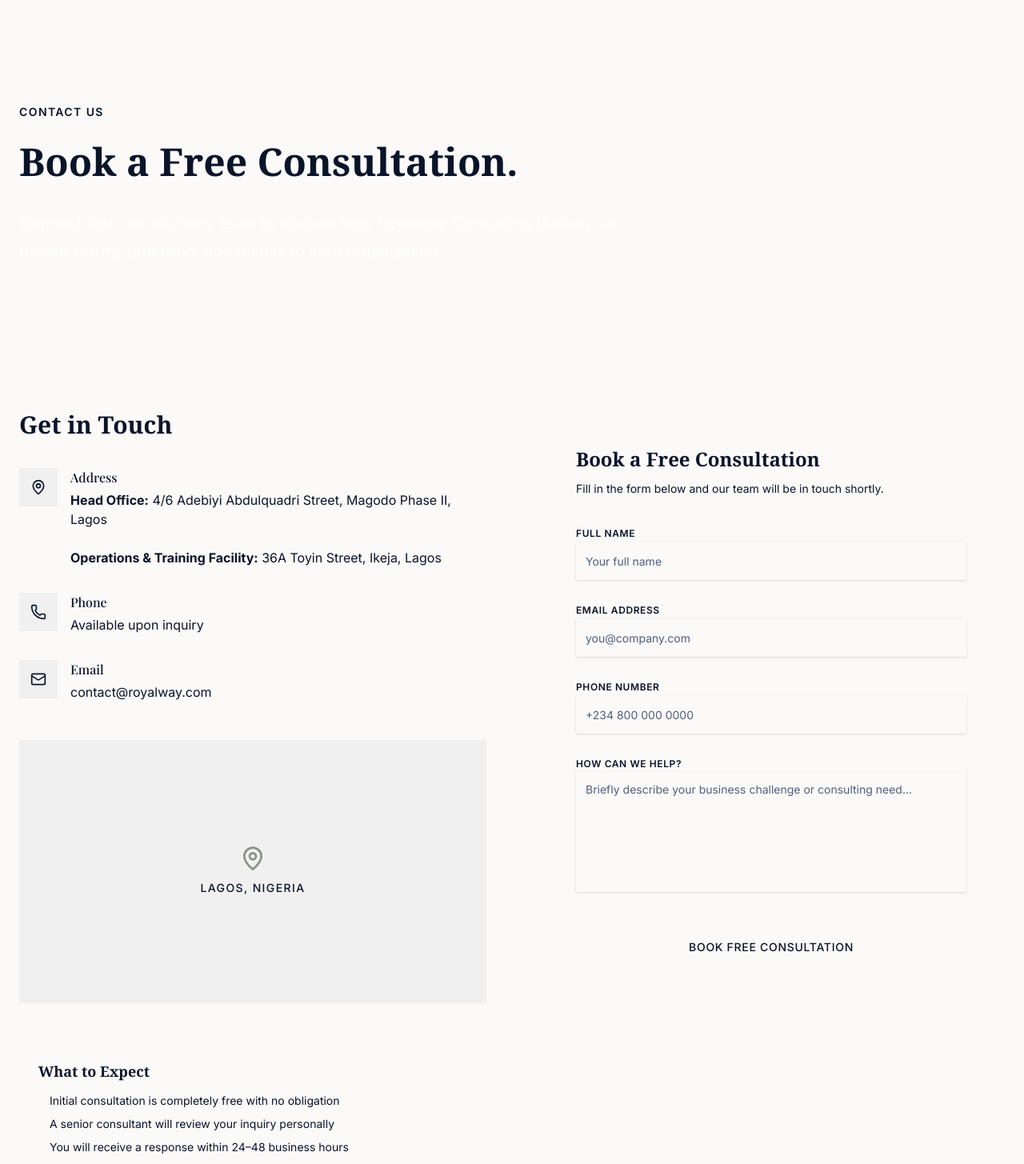
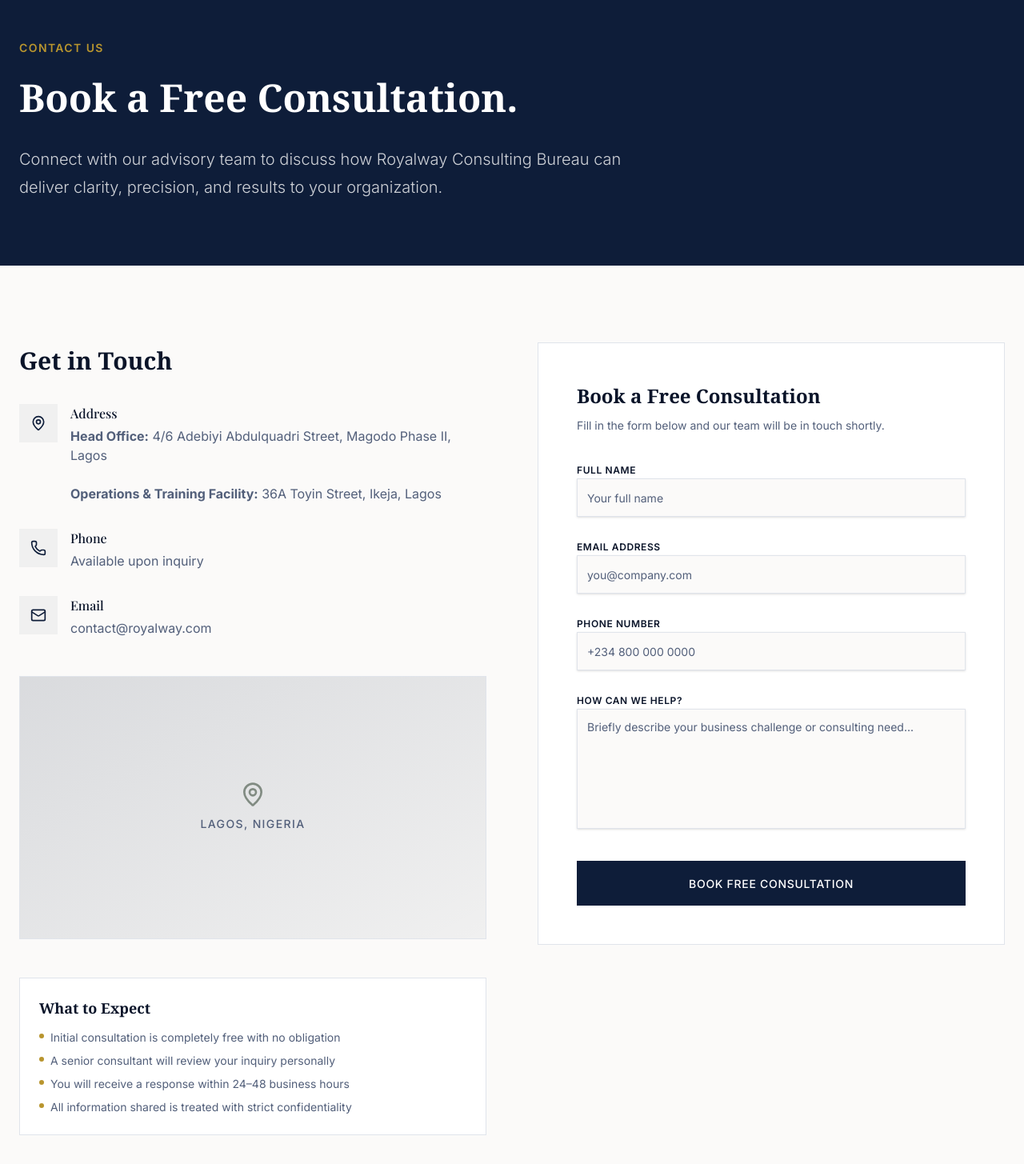
Before and after one commit to BremaBoy/royalwayconslbureau, a React (Vite) app: page /contact in a window 1280 px wide. Shown: the part 120-1575 px from the top of the page at 80% size. Built offline with nearby package versions, Linux system fonts and the light colour scheme; a web font is replaced by a local one.

Commit message:
Remove white space gap above hero sections on sub-pages

```diff
--- a/src/pages/About.module.css
+++ b/src/pages/About.module.css
@@ -3,17 +3,8 @@
    ============================================================ */
 
 .pageWrapper {
-  padding-top: 4rem;
-  padding-bottom: 4rem;
   min-height: 100vh;
-  background-color: var(--background);
-}
-
-@media (min-width: 768px) {
-  .pageWrapper {
-    padding-top: 6rem;
-    padding-bottom: 6rem;
-  }
+  background-color: hsl(var(--background));
 }
 
 .container {
@@ -26,13 +17,13 @@
    HEADER SECTION
    ============================================================ */
 .headerSection {
-  padding: 3rem 0;
+  padding: 4rem 0 3rem 0;
   background-color: rgba(var(--muted-rgb, 240 240 240) / 0.3);
-  border-bottom: 1px solid var(--border);
+  border-bottom: 1px solid hsl(var(--border));
 }
 
 @media (min-width: 768px) {
-  .headerSection { padding: 5rem 0; }
+  .headerSection { padding: 6rem 0 5rem 0; }
 }
 
 .headerContent {
@@ -40,7 +31,7 @@
 }
 
 .sectionLabel {
-  color: var(--secondary);
+  color: hsl(var(--secondary));
   font-weight: 600;
   text-transform: uppercase;
   letter-spacing: 0.1em;
@@ -52,14 +43,14 @@
   font-family: var(--font-serif, Georgia, serif);
   font-size: clamp(2.5rem, 5vw, 3rem);
   font-weight: 700;
-  color: var(--foreground);
+  color: hsl(var(--foreground));
   margin-bottom: 1.5rem;
   line-height: 1.2;
 }
 
 .subtext {
   font-size: 1.25rem;
-  color: var(--muted-foreground);
+  color: hsl(var(--muted-foreground));
   line-height: 1.75;
 }
 
@@ -89,7 +80,7 @@
 .sectionLine {
   width: 3rem;
   height: 0.25rem;
-  background-color: var(--secondary);
+  background-color: hsl(var(--secondary));
   margin-bottom: 2rem;
 }
 
@@ -97,12 +88,12 @@
   font-family: var(--font-serif, Georgia, serif);
   font-size: 1.875rem;
   font-weight: 700;
-  color: var(--foreground);
+  color: hsl(var(--foreground));
   margin-bottom: 1.5rem;
 }
 
 .paragraphText {
-  color: var(--muted-foreground);
+  color: hsl(var(--muted-foreground));
   line-height: 1.75;
   font-size: 1.125rem;
 }
@@ -157,8 +148,8 @@
    ============================================================ */
 .leadershipSection {
   padding: 4rem 0;
-  background-color: var(--primary);
-  color: var(--primary-foreground);
+  background-color: hsl(var(--primary));
+  color: hsl(var(--primary-foreground));
 }
 
 @media (min-width: 768px) {
@@ -236,7 +227,7 @@
 }
 
 .execRole {
-  color: var(--secondary);
+  color: hsl(var(--secondary));
   font-weight: 500;
   font-size: 0.875rem;
   text-transform: uppercase;
@@ -303,7 +294,7 @@
   font-family: var(--font-serif, Georgia, serif);
   font-size: 1.25rem;
   font-weight: 700;
-  color: var(--secondary);
+  color: hsl(var(--secondary));
 }
 
 .execListCardName {
@@ -314,7 +305,7 @@
 }
 
 .execListCardRole {
-  color: var(--secondary);
+  color: hsl(var(--secondary));
   font-weight: 500;
   font-size: 0.75rem;
   text-transform: uppercase;
--- a/src/pages/Contact.module.css
+++ b/src/pages/Contact.module.css
@@ -3,17 +3,8 @@
    ============================================================ */
 
 .pageWrapper {
-  padding-top: 4rem;
-  padding-bottom: 4rem;
   min-height: 100vh;
-  background-color: var(--background);
-}
-
-@media (min-width: 768px) {
-  .pageWrapper {
-    padding-top: 6rem;
-    padding-bottom: 6rem;
-  }
+  background-color: hsl(var(--background));
 }
 
 .container {
@@ -26,13 +17,13 @@
    HEADER SECTION
    ============================================================ */
 .headerSection {
-  padding: 3rem 0;
-  background-color: var(--primary);
-  color: var(--primary-foreground);
+  padding: 4rem 0 3rem 0;
+  background-color: hsl(var(--primary));
+  color: hsl(var(--primary-foreground));
 }
 
 @media (min-width: 768px) {
-  .headerSection { padding: 5rem 0; }
+  .headerSection { padding: 6rem 0 5rem 0; }
 }
 
 .headerContent {
@@ -40,7 +31,7 @@
 }
 
 .sectionLabel {
-  color: var(--secondary);
+  color: hsl(var(--secondary));
   font-weight: 600;
   text-transform: uppercase;
   letter-spacing: 0.1em;
@@ -95,7 +86,7 @@
   font-family: var(--font-serif, Georgia, serif);
   font-size: 1.875rem;
   font-weight: 700;
-  color: var(--foreground);
+  color: hsl(var(--foreground));
   margin-bottom: 2rem;
 }
 
@@ -119,34 +110,34 @@
   align-items: center;
   justify-content: center;
   flex-shrink: 0;
-  color: var(--primary);
+  color: hsl(var(--primary));
 }
 
 .contactItemTitle {
   font-weight: 500;
-  color: var(--foreground);
+  color: hsl(var(--foreground));
   margin-bottom: 0.25rem;
 }
 
 .contactItemText {
-  color: var(--muted-foreground);
+  color: hsl(var(--muted-foreground));
 }
 
 .contactLink {
-  color: var(--muted-foreground);
+  color: hsl(var(--muted-foreground));
   text-decoration: none;
   transition: color 0.2s;
 }
 
 .contactLink:hover {
-  color: var(--primary);
+  color: hsl(var(--primary));
 }
 
 /* Map Placeholder */
 .mapPlaceholder {
   background-color: rgba(var(--muted-rgb, 240 240 240) / 1);
   aspect-ratio: 16/9;
-  border: 1px solid var(--border);
+  border: 1px solid hsl(var(--border));
   display: flex;
   align-items: center;
   justify-content: center;
@@ -158,7 +149,7 @@
   position: absolute;
   inset: 0;
   opacity: 0.1;
-  background: linear-gradient(to bottom right, var(--primary), transparent);
+  background: linear-gradient(to bottom right, hsl(var(--primary)), transparent);
 }
 
 .mapContent {
@@ -175,15 +166,15 @@
 .mapText {
   font-size: 0.875rem;
   font-weight: 500;
-  color: var(--muted-foreground);
+  color: hsl(var(--muted-foreground));
   text-transform: uppercase;
   letter-spacing: 0.1em;
 }
 
 /* Consultation Note */
 .noteBox {
-  background-color: var(--card);
-  border: 1px solid var(--border);
+  background-color: hsl(var(--card));
+  border: 1px solid hsl(var(--border));
   padding: 1.5rem;
 }
 
@@ -191,7 +182,7 @@
   font-family: var(--font-serif, Georgia, serif);
   font-size: 1.125rem;
   font-weight: 600;
-  color: var(--foreground);
+  color: hsl(var(--foreground));
   margin-bottom: 0.75rem;
 }
 
@@ -199,7 +190,7 @@
   display: flex;
   flex-direction: column;
   gap: 0.5rem;
-  color: var(--muted-foreground);
+  color: hsl(var(--muted-foreground));
   font-size: 0.875rem;
 }
 
@@ -213,7 +204,7 @@
   width: 0.375rem;
   height: 0.375rem;
   border-radius: 9999px;
-  background-color: var(--secondary);
+  background-color: hsl(var(--secondary));
   margin-top: 0.375rem;
   flex-shrink: 0;
 }
@@ -222,8 +213,8 @@
    FORM SECTION
    ============================================================ */
 .formCard {
-  background-color: var(--card);
-  border: 1px solid var(--border);
+  background-color: hsl(var(--card));
+  border: 1px solid hsl(var(--border));
   padding: 2rem;
 }
 
@@ -237,12 +228,12 @@
   font-family: var(--font-serif, Georgia, serif);
   font-size: 1.5rem;
   font-weight: 700;
-  color: var(--foreground);
+  color: hsl(var(--foreground));
   margin-bottom: 0.5rem;
 }
 
 .formSubtitle {
-  color: var(--muted-foreground);
+  color: hsl(var(--muted-foreground));
   font-size: 0.875rem;
   margin-bottom: 2rem;
 }
@@ -257,7 +248,7 @@
   width: 4rem;
   height: 4rem;
   background-color: rgba(var(--secondary-rgb, 180 150 60) / 0.1);
-  color: var(--secondary);
+  color: hsl(var(--secondary));
   border-radius: 9999px;
   display: flex;
   align-items: center;
@@ -269,12 +260,12 @@
   font-family: var(--font-serif, Georgia, serif);
   font-size: 1.5rem;
   font-weight: 700;
-  color: var(--foreground);
+  color: hsl(var(--foreground));
   margin-bottom: 1rem;
 }
 
 .successText {
-  color: var(--muted-foreground);
+  color: hsl(var(--muted-foreground));
 }
 
 /* Form Fields */
@@ -285,7 +276,7 @@
 }
 
 .inputLabel {
-  color: var(--foreground);
+  color: hsl(var(--foreground));
   text-transform: uppercase;
   font-size: 0.75rem;
   letter-spacing: 0.05em;
@@ -294,8 +285,8 @@
 
 .inputField {
   height: 3rem;
-  background-color: var(--background);
-  border: 1px solid var(--border);
+  background-color: hsl(var(--background));
+  border: 1px solid hsl(var(--border));
   border-radius: 0;
   padding: 0 0.75rem;
   width: 100%;
@@ -303,14 +294,14 @@
 
 .inputField:focus-visible {
   outline: none;
-  border-color: var(--primary);
-  box-shadow: 0 0 0 1px var(--primary);
+  border-color: hsl(var(--primary));
+  box-shadow: 0 0 0 1px hsl(var(--primary));
 }
 
 .textareaField {
   min-height: 150px;
-  background-color: var(--background);
-  border: 1px solid var(--border);
+  background-color: hsl(var(--background));
+  border: 1px solid hsl(var(--border));
   border-radius: 0;
   padding: 0.75rem;
   width: 100%;
@@ -319,8 +310,8 @@
 
 .textareaField:focus-visible {
   outline: none;
-  border-color: var(--primary);
-  box-shadow: 0 0 0 1px var(--primary);
+  border-color: hsl(var(--primary));
+  box-shadow: 0 0 0 1px hsl(var(--primary));
 }
 
 .submitBtn {
@@ -331,8 +322,8 @@
   white-space: nowrap;
   font-size: 0.875rem;
   font-weight: 500;
-  background-color: var(--primary);
-  color: var(--primary-foreground);
+  background-color: hsl(var(--primary));
+  color: hsl(var(--primary-foreground));
   height: 3.5rem;
   padding: 0.5rem 2rem;
   border: none;
--- a/src/pages/Portfolio.module.css
+++ b/src/pages/Portfolio.module.css
@@ -3,17 +3,8 @@
    ============================================================ */
 
 .pageWrapper {
-  padding-top: 4rem;
-  padding-bottom: 4rem;
   min-height: 100vh;
-  background-color: var(--background);
-}
-
-@media (min-width: 768px) {
-  .pageWrapper {
-    padding-top: 6rem;
-    padding-bottom: 6rem;
-  }
+  background-color: hsl(var(--background));
 }
 
 .container {
@@ -26,13 +17,13 @@
    HEADER SECTION
    ============================================================ */
 .headerSection {
-  padding: 3rem 0;
+  padding: 4rem 0 3rem 0;
   background-color: rgba(var(--muted-rgb, 240 240 240) / 0.3);
-  border-bottom: 1px solid var(--border);
+  border-bottom: 1px solid hsl(var(--border));
 }
 
 @media (min-width: 768px) {
-  .headerSection { padding: 5rem 0; }
+  .headerSection { padding: 6rem 0 5rem 0; }
 }
 
 .headerContent {
@@ -40,7 +31,7 @@
 }
 
 .sectionLabel {
-  color: var(--secondary);
+  color: hsl(var(--secondary));
   font-weight: 600;
   text-transform: uppercase;
   letter-spacing: 0.1em;
@@ -52,14 +43,14 @@
   font-family: var(--font-serif, Georgia, serif);
   font-size: clamp(2.5rem, 5vw, 3rem);
   font-weight: 700;
-  color: var(--foreground);
+  color: hsl(var(--foreground));
   margin-bottom: 1.5rem;
   line-height: 1.2;
 }
 
 .subtext {
   font-size: 1.25rem;
-  color: var(--muted-foreground);
+  color: hsl(var(--muted-foreground));
   line-height: 1.75;
 }
 
@@ -91,8 +82,8 @@
    ============================================================ */
 .ctaSection {
   padding: 4rem 0;
-  background-color: var(--primary);
-  color: var(--primary-foreground);
+  background-color: hsl(var(--primary));
+  color: hsl(var(--primary-foreground));
 }
 
 @media (min-width: 768px) {
@@ -132,8 +123,8 @@
   white-space: nowrap;
   font-size: 0.875rem;
   font-weight: 500;
-  background-color: var(--secondary);
-  color: var(--secondary-foreground);
+  background-color: hsl(var(--secondary));
+  color: hsl(var(--secondary-foreground));
   height: 3rem;
   padding: 0 2rem;
   border-radius: 0;
```
Also changed, not shown: src/pages/Services.module.css (+21 -30 lines).
